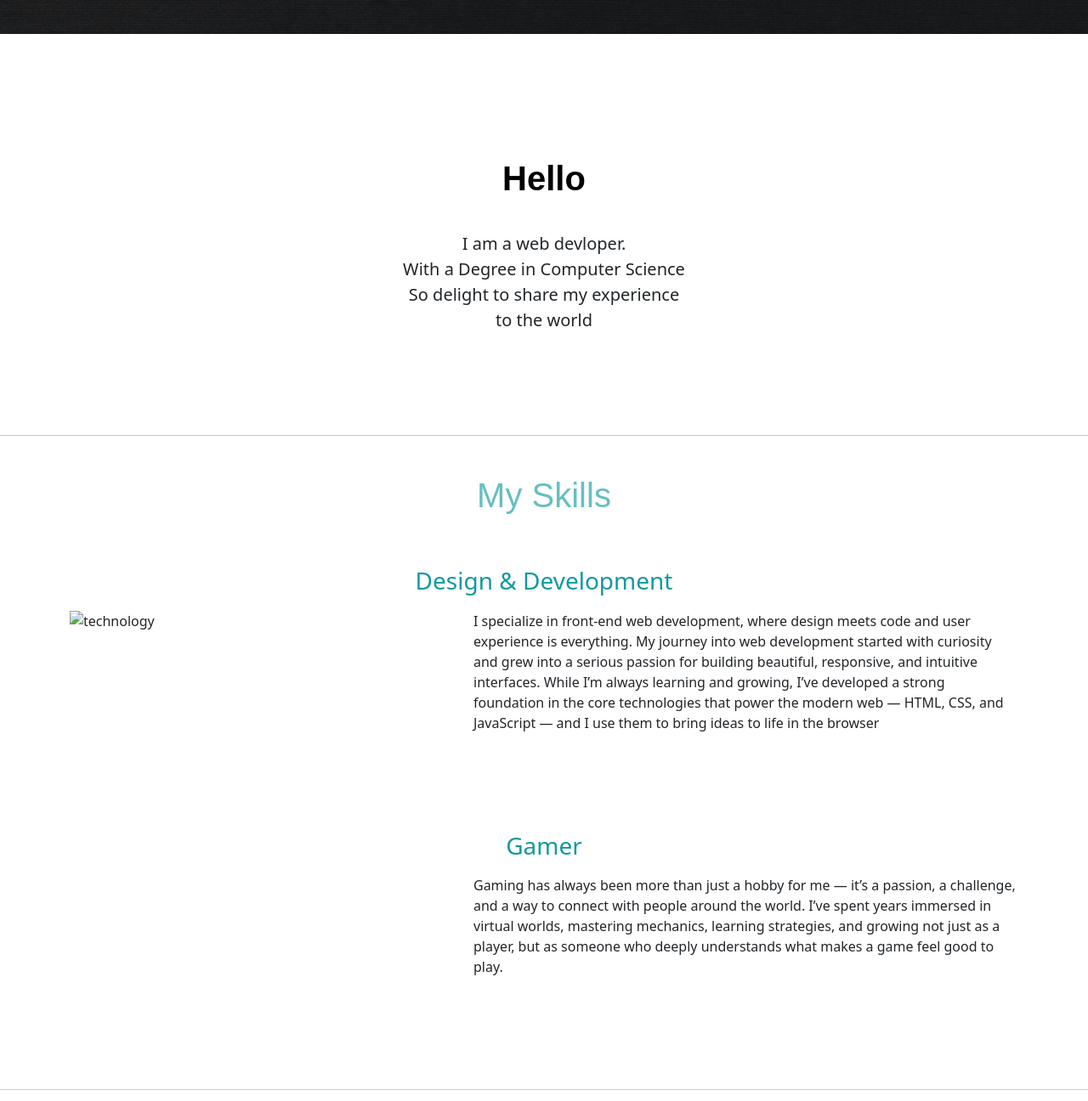
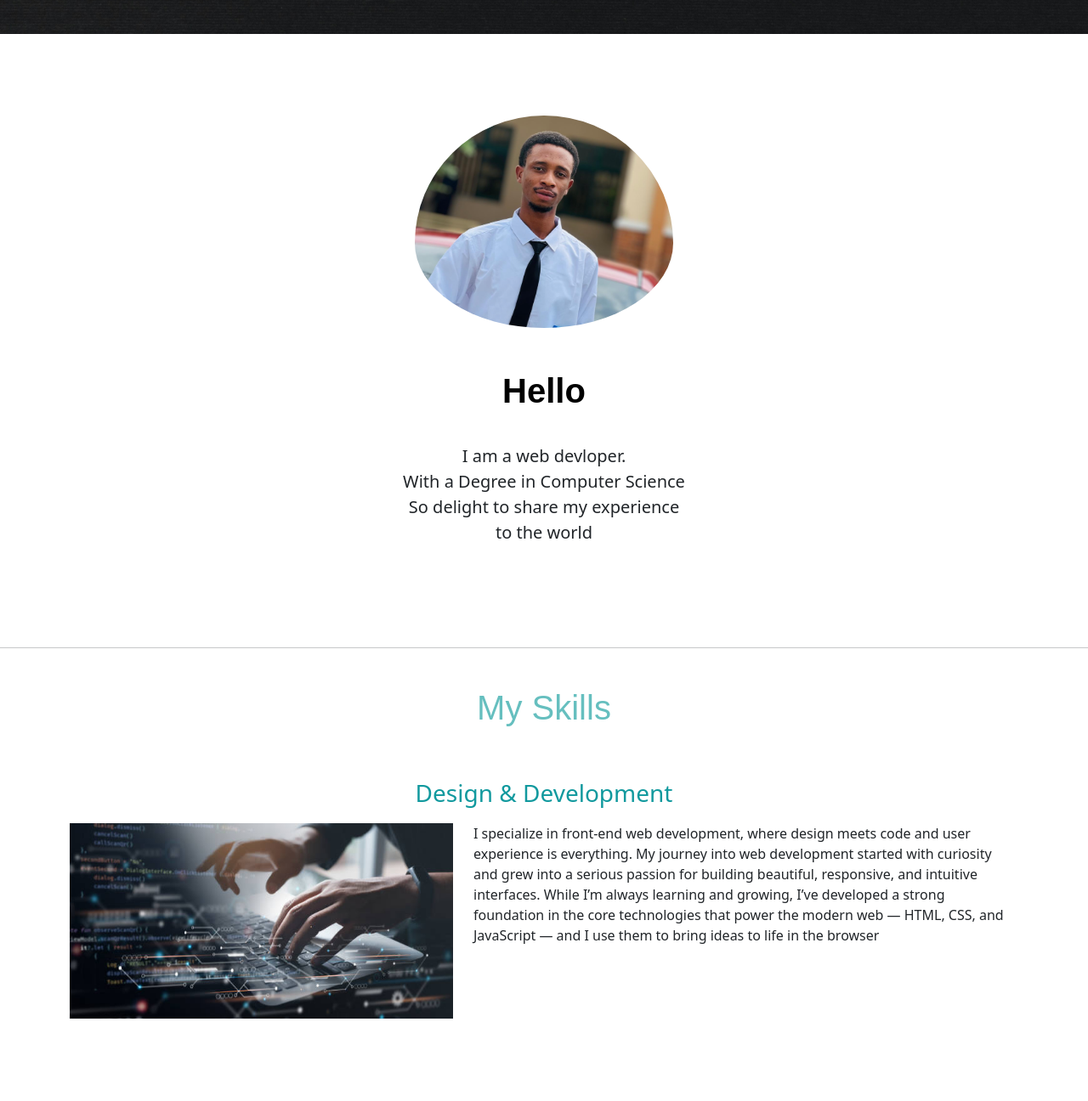
Before and after one commit to daanny214/Dan-Portifolio, a plain HTML site: page index.html in a window 1280 px wide. Shown: the part 760-2056 px from the top of the page at 85% size. Drawn offline with nearby package versions, Linux system fonts and the light colour scheme.

Commit message:
Add files via upload

```diff
--- a/index.html
+++ b/index.html
@@ -27,7 +27,7 @@
         </div>
     </div>
     <div class="px-4 py-5 my-5 text-center profile" id="profile">
-        <img src="./images/Danny.png" alt="" height="300" class="profile-img">
+        <img src="./assets/images/Danny.png" alt="" height="300" class="profile-img">
         <h2 class="display-5 fw-bold text-body-emphasis" class="profile-text">Hello</h2>
         <div class="col-lg-6 mx-auto">
           <p class="lead mb-4">I am a web devloper. <br>
@@ -40,12 +40,12 @@
         <div class="row">
             <h2 class="col-12">My Skills</h2>
             <h3>Design & Development</h3>
-            <img src="./images/tech.jpg" alt="technology" class="col-md-5 col-12">
+            <img src="./assets/images/tech.jpg" alt="technology" class="col-md-5 col-12">
             <p class="col-md-7 col-12">I specialize in front-end web development, where design meets code and user experience is everything. My journey into web development started with curiosity and grew into a serious passion for building beautiful, responsive, and intuitive interfaces. While I’m always learning and growing, I’ve developed a strong foundation in the core technologies that power the modern web — HTML, CSS, and JavaScript — and I use them to bring ideas to life in the browser</p>
         </div>
         <div class="row">
             <h3>Gamer</h3>
-            <img src="./images/gamer.jpg" alt="" class="col-md-5 col-12">
+            <img src="./assets/images/gamer.jpg" alt="" class="col-md-5 col-12">
             <p class="col-md-7 col-12">Gaming has always been more than just a hobby for me — it’s a passion, a challenge, and a way to connect with people around the world. I’ve spent years immersed in virtual worlds, mastering mechanics, learning strategies, and growing not just as a player, but as someone who deeply understands what makes a game feel good to play.</p>
         </div>
     </div>
```
